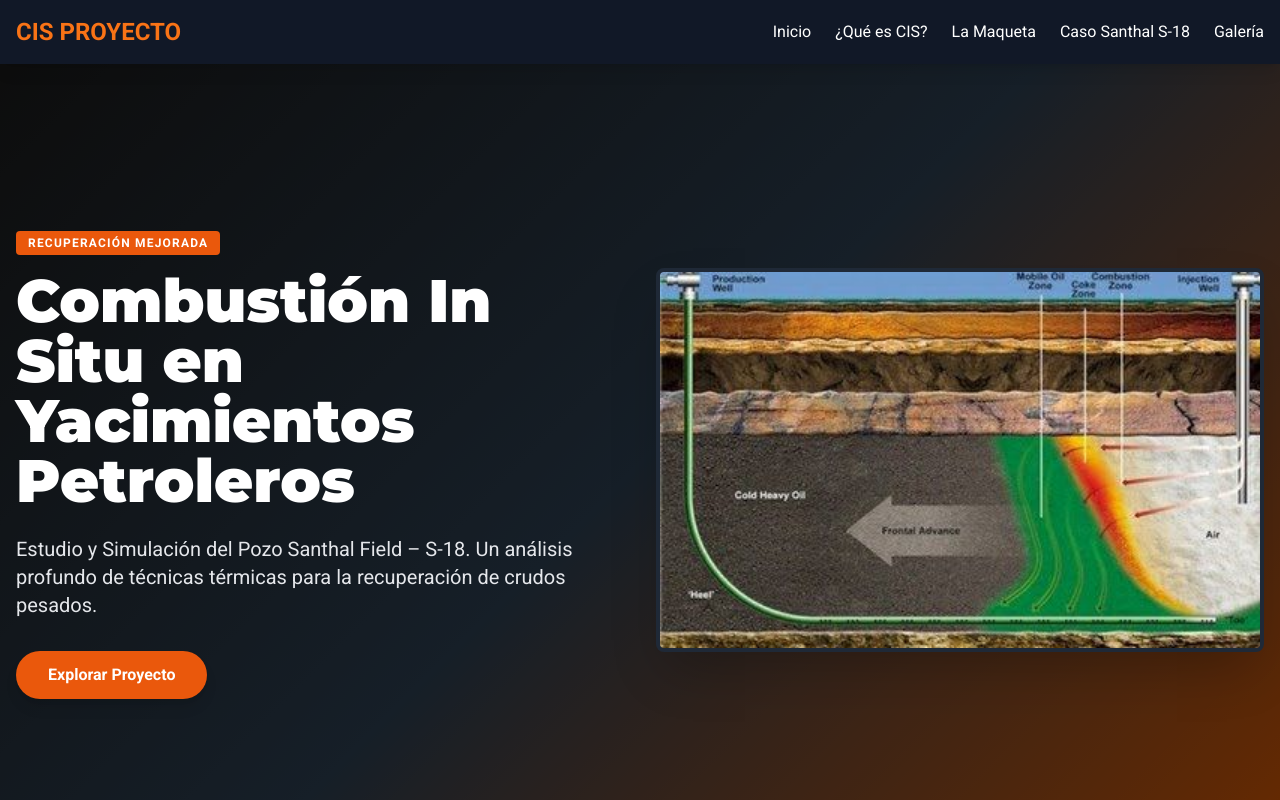
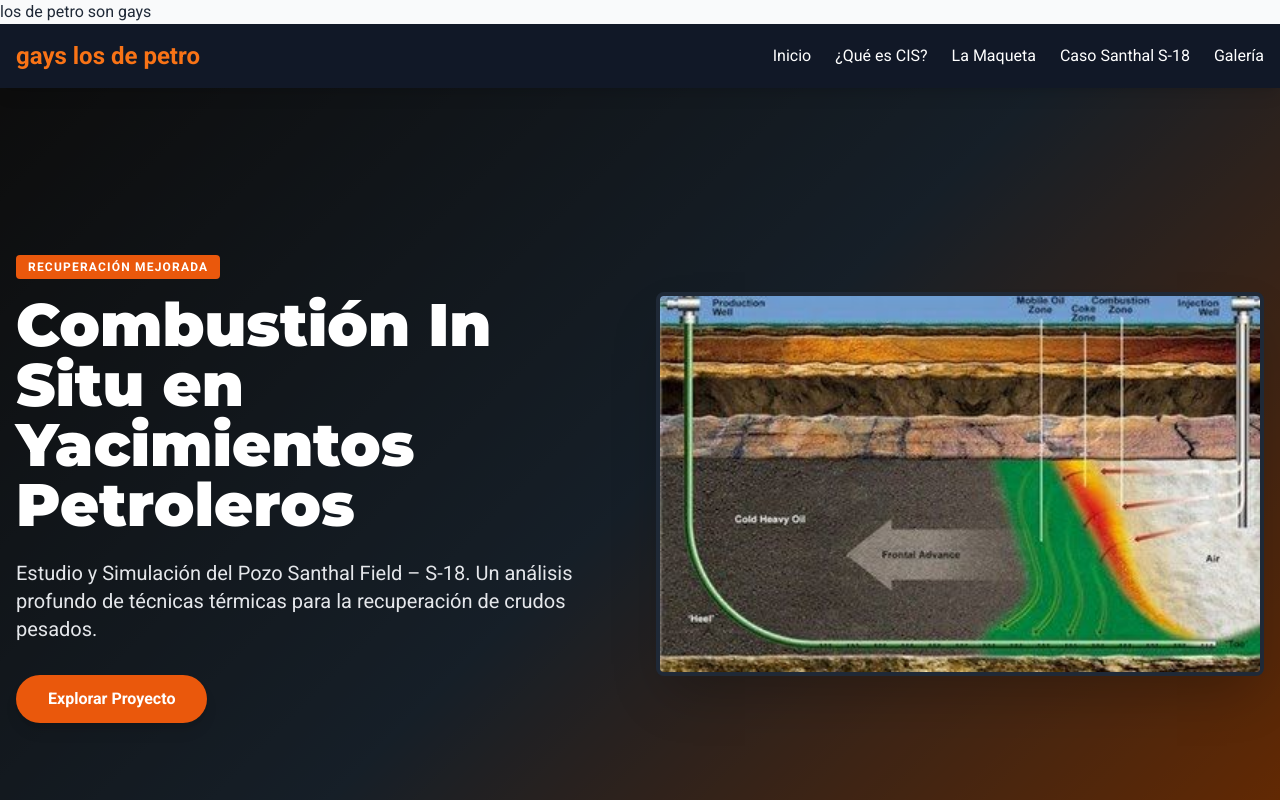
Before and after one commit to MontseValenti16/Landingpetro, a plain HTML site: page index.html in a window 1280 px wide. Shown: the top 800 px of the page. Drawn offline with nearby package versions, Linux system fonts and the light colour scheme.

Commit message:
Added: message ready

```diff
--- a/index.html
+++ b/index.html
@@ -72,9 +72,10 @@
 </head>
 <body class="bg-gray-50 text-gray-800">
 
+    los de petro son gays
     <nav class="bg-gray-900 text-white sticky top-0 z-50 shadow-lg">
         <div class="container mx-auto px-4 py-4 flex justify-between items-center">
-            <div class="text-2xl font-bold text-orange-500">CIS PROYECTO</div>
+            <div class="text-2xl font-bold text-orange-500">gays los de petro</div>
             <div class="hidden md:flex space-x-6">
                 <a href="#inicio" class="nav-link hover:text-orange-400 transition">Inicio</a>
                 <a href="#concepto" class="nav-link hover:text-orange-400 transition">¿Qué es CIS?</a>
```
